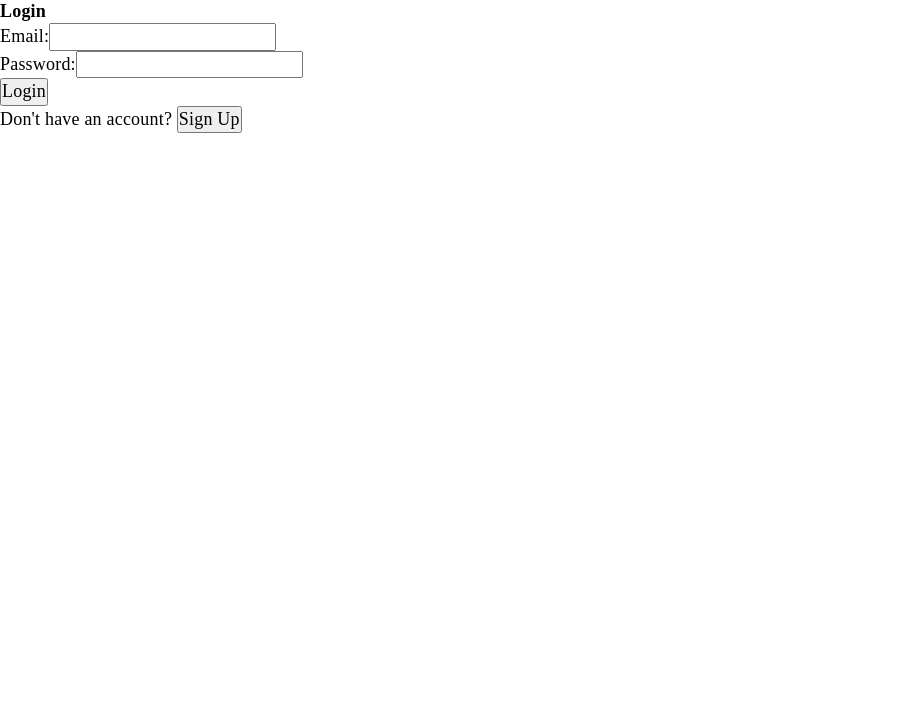
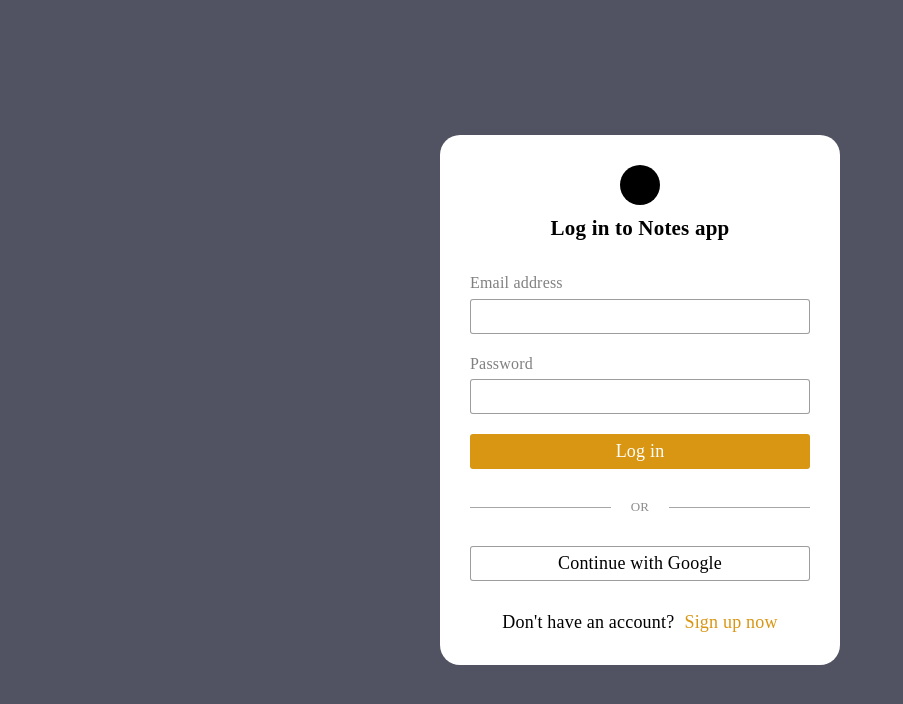
Before and after one commit to lauraoprisan/notes-app, a React (Create React App) app in the folder frontend/: page /authentication in a window 1280 px wide. Shown: the top 704 px of the page, without its empty margins (0-903 px from the left). Built offline with nearby package versions, Linux system fonts and the light colour scheme.

Commit message:
added the frontend for normal signup, login, logout

```diff
--- a/frontend/src/App.css
+++ b/frontend/src/App.css
@@ -1,3 +1,9 @@
+/* Variables*/
+:root{
+    --sidebar-width: 70px;
+    --header-height: 50px;
+    --background-color: rgb(237, 237, 237);
+}
 
 /* General styles*/
 * {
@@ -9,6 +15,7 @@
     font-size: 1.8rem;
     letter-spacing: 0.2px;
     line-height: 1.3;
+    background-color: var(--background-color);
 }
 
 html {
@@ -20,14 +27,13 @@ ul{
     list-style: none;
 }
 
+h1 {
+    font-size: 2.1rem;
+    font-weight:700;
+}
+
 /* /General styles*/
 
-/* Variables*/
-:root{
-    --sidebar-width: 70px;
-    --header-height: 50px;
-    --background-color: rgb(237, 237, 237);
-}
 
 /* /Variables*/
 
@@ -35,7 +41,6 @@ ul{
     .header-container{
     width:100%;
     height:var(--header-height);
-    background-color: var(--background-color);
     display:flex;
     justify-content: space-between;
     align-items: center;
@@ -49,6 +54,16 @@ ul{
     height:40px;
     width:40px;
     border-radius:100%;
+}
+
+.small {
+    height:40px;
+    width:40px;
+}
+
+.large {
+    height:70px;
+    width:70px;
 }
 
 .logo{
@@ -66,6 +81,45 @@ ul{
 .left-side-header > *{
     margin-right:20px;
 }
+
+.right-side-header{
+    display:relative;
+}
+
+.user-menu{
+    display:none;
+}
+
+.show-user-menu {
+    display:flex;
+    position:absolute;
+    flex-direction: column;
+    justify-content: center;
+    align-items: center;
+    gap:10px;
+    padding:30px 50px;
+    border-radius:30px;
+    top:var(--header-height);
+    right:20px;
+    background-color: var(--background-color);
+    box-shadow: 0 0 10px rgb(172, 172, 172);
+}
+
+.show-user-menu *{
+    background-color: transparent;
+}
+
+.logout-button{
+    border:3px solid rgba(214, 214, 214, 0);
+    border-radius:10px;
+    background-color: rgb(214, 214, 214);
+    padding: 5px 15px;
+}
+
+.logout-button:active {
+    background-color: var(--background-color);
+    border:3px solid rgb(214, 214, 214);
+}
 /* /Header */
 
 
@@ -77,7 +131,6 @@ ul{
 /* ^Sidebar */
 .sidebar-container{
     width:var(--sidebar-width);
-    background-color: var(--background-color);
     height: calc(100vh - var(--header-height));
     position: fixed;
     top: var(--header-height);
@@ -119,7 +172,6 @@ ul{
 /* ^Main window, inside container*/
 
 .inside-container{
-    background-color: var(--background-color);
     width: calc(100% - var(--sidebar-width));
     padding: 2% 7%;
     margin-left:var(--sidebar-width); /* offset to account for the sidebar width */
@@ -128,9 +180,9 @@ ul{
 }
 
 
-.elements-container{
+/* .elements-container{
     background-color: var(--background-color);
-}
+} */
 
 /* ^Masonry grid layout*/
 .my-masonry-grid {
@@ -225,3 +277,150 @@ ul{
 
 
 /* /Main window, inside container*/
+
+/* ^Auth container*/
+
+    .auth-outside-container{
+        display:flex;
+        justify-content: center;
+        align-items: center;
+        background-color: #515262;
+        width:100%;
+        height:100vh;
+    }
+
+    .auth-inside-container{
+        background-color: white;
+        width:400px;
+        max-width:80vw;
+        min-width:300px;
+        border-radius: 20px;
+        display:flex;
+        flex-direction: column;
+        justify-content: center;
+        align-items: center;
+        padding:30px;
+    }
+
+    .auth-inside-container *{
+        background-color: white;
+    }
+
+    .auth-inside-container form{
+        margin:30px 0;
+        width:100%;
+        display:flex;
+        flex-direction: column;
+        gap:20px;
+    }
+
+    .auth-inside-container form label{
+        font-size: 1.6rem;
+        color:grey;
+    }
+
+    .auth-header{
+        display:flex;
+        flex-direction: column;
+        justify-content: center;
+        align-items: center;
+        gap:10px;
+    }
+
+    .auth-header .logo {
+        background-color: black;
+        width:40px;
+        height:40px;
+        border-radius: 50%;
+    }
+
+
+    .single-input-container{
+        display:flex;
+        flex-direction: column;
+        justify-content: center;
+        align-items: flex-start;
+        gap:5px;
+    }
+
+    .single-input-container *{
+        width:100%;
+    }
+
+    .single-input-container input {
+        height:35px;
+        border:1px solid rgba(0, 0, 0, 0.385);
+        border-radius:3px;
+        padding:0 10px;
+    }
+
+    .simple-auth-button{
+        height:35px;
+        background-color: rgb(216, 150, 19);
+        border:none;
+        border-radius:3px;
+    }
+
+    .simple-auth-button span{
+        background-color: transparent;
+        color:white;
+    }
+
+    .change-is-login-mode-container{
+        display:flex;
+        flex-wrap: wrap;
+        justify-content: center;
+        align-items: center;
+        gap:5px;
+    }
+
+    .change-is-login-mode{
+        color: rgb(216, 150, 19);
+        margin-left:5px;
+        border:none;
+    }
+
+    .alternative-login-options{
+        width:100%;
+        margin:30px 0;
+    }
+
+    .alternative-login-options button{
+        width:100%;
+        height:35px;
+        border-radius: 3px;
+        border:1px solid rgba(0, 0, 0, 0.385);
+    }
+
+    .checkbox-container{
+        display:flex;
+        justify-content: flex-start;
+        align-items: center;
+        gap:10px;
+    }
+
+    .separator{
+        display: flex;
+        align-items: center;
+        width: 100%;
+    }
+
+    .separator span{
+        font-size: 1.3rem;
+        color:rgb(140, 140, 140);
+        margin:0 20px;
+    }
+
+    .separator::before,
+    .separator::after {
+      content: '';
+      flex: 1;
+      border-bottom: 1px solid #00000058;
+    }
+
+    .error{
+        color:red
+    }
+
+
+/* /Auth container*/
--- a/frontend/src/Layout/PageLayout.tsx
+++ b/frontend/src/Layout/PageLayout.tsx
@@ -22,18 +22,14 @@ const PageLayout = ({ children }: PageLayoutProps) => {
 					{children}
 				</section>
 			</>
+		)}
 
-      )}
 		{!canRedenderLayout && (
 			<>
 				{children}
 			</>
-
 		)}
     </div>
-
-
-
   )
 }
 
--- a/frontend/src/hooks/useAuthCRUD.tsx
+++ b/frontend/src/hooks/useAuthCRUD.tsx
@@ -1,7 +1,7 @@
 import { useState } from 'react';
 import { useAuthContext } from './useAuthContext';
 import axios, { AxiosResponse } from 'axios';
-import { User } from '../types';
+import { User, UserLoginInputData, UserSignupInputData } from '../types';
 
 
 export const useAuthCRUD = () => {
@@ -9,32 +9,47 @@ export const useAuthCRUD = () => {
 	const [authError, setAuthError] = useState<string | null>(null)
 	const { dispatch } = useAuthContext();
 
-	const login = async (email: string, password: string): Promise<void> => {
+	const login = async (formData: UserLoginInputData): Promise<void> => {
+
 		setIsLoading(true);
+		setAuthError(null)
+		const {email, password} = formData
+
 		try {
+			console.log("trying login")
 			const response: AxiosResponse<User> = await axios.post(`http://localhost:4000/api/auth/login`, {
 				email,
 				password,
 			});
+
 			const { data } = response;
+			console.log("reponse from auth: ", data)
 
-			console.log("response data from login", data)
 			// save the user to local storage
-
-
 			localStorage.setItem('user', JSON.stringify(data));
 
 			// update the auth context
 			dispatch({ type: 'LOGIN', payload: data });
+
 		} catch (error) {
-			console.error('Failed to login: ', error);
-		} finally {
+			if (axios.isAxiosError(error)) {
+				if (error.response?.data) {
+					setAuthError(error.response.data.error || 'Failed to login');
+				} else {
+					setAuthError('Failed to login due to network or server error');
+				}
+			} else {
+			  	setAuthError('Failed to login due to unexpected error');
+			}
+			console.error(error)
+		  } finally {
 			setIsLoading(false);
-		}
-	};
+		  }
+		};
 
-	const signup = async (email: string, password: string, username: string): Promise<void> => {
+	const signup = async (formData: UserSignupInputData): Promise<void> => {
 		setIsLoading(true);
+		const {username, email, password} = formData
 		try {
 			const response: AxiosResponse<User>  = await axios.post(`http://localhost:4000/api/auth/signup`, {
 				email,
@@ -49,7 +64,16 @@ export const useAuthCRUD = () => {
 			// update the auth context
 			dispatch({ type: 'LOGIN', payload: data });
 		} catch (error) {
-			console.error('Failed to signup: ', error);
+			if (axios.isAxiosError(error)) {
+				if (error.response?.data) {
+					setAuthError(error.response.data.error || 'Failed to signup');
+				} else {
+					setAuthError('Failed to signup due to network or server error');
+				}
+			} else {
+			  	setAuthError('Failed to signup due to unexpected error');
+			}
+			console.error(error)
 		} finally {
 			setIsLoading(false);
 		}
@@ -63,5 +87,5 @@ export const useAuthCRUD = () => {
 		dispatch({ type: 'LOGOUT' });
 	};
 
-	return { login, signup, logout, isLoading };
+	return { login, signup, logout, isLoading, authError };
 };
--- a/frontend/src/pages/AuthPage.tsx
+++ b/frontend/src/pages/AuthPage.tsx
@@ -1,71 +1,114 @@
-import React, { useState } from 'react';
+import React, { FormEvent, useState } from 'react';
 import { useAuthCRUD } from '../hooks/useAuthCRUD';
+import { UserLoginInputData, UserSignupInputData } from '../types';
 
-interface AuthComponentProps {}
 
-const AuthComponent: React.FC<AuthComponentProps> = () => {
-  const { login, signup, isLoading } = useAuthCRUD();
-  const [email, setEmail] = useState<string>('');
-  const [password, setPassword] = useState<string>('');
-  const [username, setUsername] = useState<string>('');
-  const [mode, setMode] = useState<'login' | 'signup'>('login'); // to toggle between login and signup modes
-  const [error, setError] = useState<string | null>(null);
+const AuthComponent: React.FC = () => {
+  	const { login, signup, isLoading, authError } = useAuthCRUD();
+	const [isLoginMode, setIsLoginMode] = useState<boolean>(true)
+	const [error, setError] = useState<string | null>(null)
+	const [formData, setFormData] = useState<UserLoginInputData | UserSignupInputData>({
+		username: '',
+		email: '',
+		password: ''
+	  });
 
-  const handleLoginSubmit = async (e: React.FormEvent<HTMLFormElement>) => {
-    e.preventDefault();
-    try {
-      await login(email, password);
+	  console.log("formData: ", formData)
+
+	const onChange = (e: React.ChangeEvent<HTMLInputElement>) => {
+		setFormData((prevState) => ({
+		  ...prevState,
+		  [e.target.name]: e.target.value,
+		}));
+	  };
+
+	const handleAuthSubmit = async (event: FormEvent<HTMLFormElement>) => {
+		event.preventDefault();
+		try{
+			if(isLoginMode){
+				await login(formData as UserLoginInputData);
+			} else {
+				await signup(formData as UserSignupInputData);
+			}
 		} catch (error: any) {
 			setError(error.message);
 		}
-  };
+	}
 
-  const handleSignupSubmit = async (e: React.FormEvent<HTMLFormElement>) => {
-    e.preventDefault();
-    try {
-      await signup(email, password, username);
-    } catch (error: any) {
-      setError(error.message);
-    }
-  };
-
-  const switchMode = () => {
-    setMode(mode === 'login' ? 'signup' : 'login');
-    setError(null); // clear any previous error message
-  };
 
   return (
-    <div>
-      <h2>{mode === 'login' ? 'Login' : 'Sign Up'}</h2>
-      <form onSubmit={mode === 'login' ? handleLoginSubmit : handleSignupSubmit}>
-        <div>
-          <label>Email:</label>
-          <input type="email" value={email} onChange={(e) => setEmail(e.target.value)} required />
+    <div className="auth-outside-container">
+		<div className="auth-inside-container">
+			<div className="auth-header">
+				<div className="logo"></div>
+				<h1>Log in to Notes app</h1>
 			</div>
-        <div>
-          <label>Password:</label>
-          <input type="password" value={password} onChange={(e) => setPassword(e.target.value)} required />
-        </div>
-        {mode === 'signup' && (
-          <div>
-            <label>Username:</label>
-            <input type="text" value={username} onChange={(e) => setUsername(e.target.value)} required />
+			<form onSubmit={handleAuthSubmit}>
+				{!isLoginMode && (
+				<div className="single-input-container">
+					<label htmlFor="username">Username</label>
+					<input
+						type="text"
+						id="username"
+						name="username"
+						onChange={onChange}
+					/>
 				</div>
 				)}
-        <button type="submit" disabled={isLoading}>
-          {mode === 'login' ? 'Login' : 'Sign Up'}
+				<div className="single-input-container">
+					<label htmlFor="email">Email address</label>
+					<input
+						type="text"
+						id="email"
+						name="email"
+						onChange={onChange}
+					/>
+				</div>
+				<div className="single-input-container">
+					<label htmlFor="password">Password</label>
+					<input
+						type="password"
+						id="password"
+						name="password"
+						onChange={onChange}
+					/>
+				</div>
+				{!isLoginMode && (
+				<div className="checkbox-container">
+					<input type="checkbox" id="agree-to-terms"/>
+					<label htmlFor="agree-to-terms"> I agree to Notes App terms</label>
+				</div>
+				)}
+				{authError && <p className="error">{authError}</p>}
+				<button
+					type="submit"
+					className="simple-auth-button"
+				>
+					<span>
+						{isLoginMode ? "Log in" : "Sign Up"}
+					</span>
 				</button>
-        {mode === 'login' ? (
+			</form>
+			<div className="separator">
+				<span> OR </span>
+			</div>
+			<div className="alternative-login-options">
+				<button>
+					Continue with Google
+				</button>
+			</div>
+			<div className="change-is-login-mode-container">
 				<p>
-            Don't have an account? <button type="button" onClick={switchMode}>Sign Up</button>
+					{isLoginMode ? "Don't have an account?" : "Already have an account?"}
 				</p>
-        ) : (
-          <p>
-            Already have an account? <button type="button" onClick={switchMode}>Login</button>
-          </p>
-        )}
-        {error && <p style={{ color: 'red' }}>{error}</p>}
-      </form>
+				<button
+					className="change-is-login-mode"
+					onClick={() => setIsLoginMode((prev) => !prev)}
+				>
+					{isLoginMode ? "Sign up now" : "Log in"}
+				</button>
+			</div>
+		</div>
 	</div>
   );
 };
```
Also changed, not shown: frontend/src/components/Avatar.tsx (+12 -3 lines), frontend/src/components/Header.tsx (+32 -5 lines), frontend/src/components/notes/CreateNoteForm.tsx (+17 -3 lines), frontend/src/types.tsx (+11 -0 lines), frontend/src/App.tsx (indentation only), frontend/src/pages/NotesPage.tsx (indentation only), 2 other files (tests, documents, lock files or other folders). Lines whose indentation alone changed are shown as unchanged.
